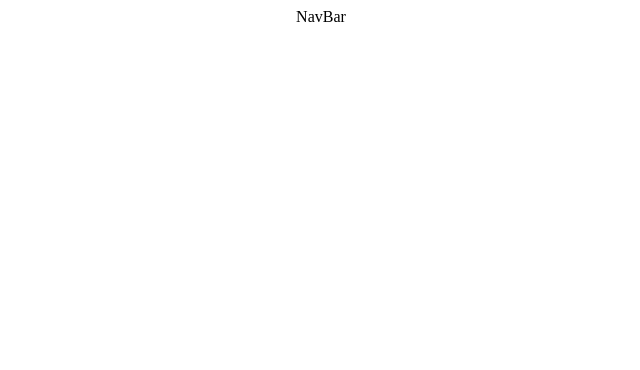
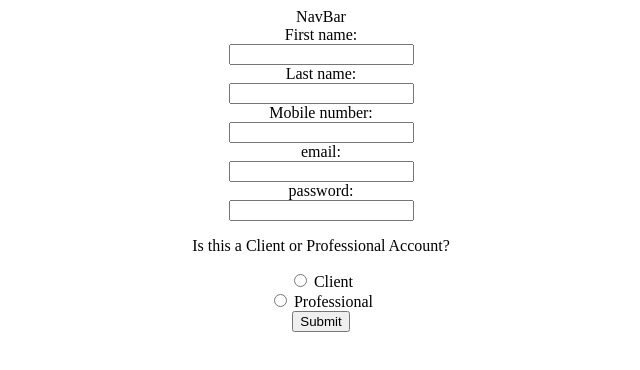
Before and after one commit to AaeAaeRon/barber-appt-app, a React (Create React App) app in the folder client/: page /signup in a window 1280 px wide. Shown: the top 370 px of the page, without its empty margins (319-959 px from the left). Built offline with nearby package versions, Linux system fonts and the light colour scheme.

Commit message:
react routes

```diff
--- a/client/package.json
+++ b/client/package.json
@@ -4,7 +4,9 @@
   "private": true,
   "dependencies": {
     "react": "^16.9.0",
+    "react-big-scheduler": "^0.2.7",
     "react-dom": "^16.9.0",
+    "react-router-dom": "^5.0.1",
     "react-scripts": "3.1.1"
   },
   "scripts": {
--- a/client/src/App.js
+++ b/client/src/App.js
@@ -1,13 +1,22 @@
 import React from 'react';
 import './App.css';
 import NavBar from './components/NavBar'
+import {BrowserRouter,Route} from 'react-router-dom'
+import SignUp from './components/SignUp'
 
-function App() {
-  return (
-    <div className="App">
-      <NavBar />
-    </div>
-  )
+
+class App extends React.Component{
+  render(){
+    return (
+      <BrowserRouter>
+      <div className="App">
+        <NavBar />
+        <Route path='/signup' render={(routerProps)=> <SignUp {...routerProps}/>}/>
+      </div>
+       </BrowserRouter>
+    )
+
+  }
 }
 
 export default App;
--- a/client/src/components/SignUp.js
+++ b/client/src/components/SignUp.js
@@ -1,10 +1,32 @@
 import React from 'react';
+// import {BrowserRouter,Route} from 'react-router-dom'
 
 export default class SignUp extends React.Component{
     render(){
         return(
             <div>
+                <form action="/action_page.php">
+                    First name:<br/>
+                    <input type="text" name="first_name" />
+                    <br/>
+                    Last name:<br/>
+                    <input type="text" name="last_name" />
+                    <br/>
+                    Mobile number:<br/>
+                    <input type="tel" name="mobile_num" />
+                    <br/>
+                    email:<br/>
+                    <input type="text" name="email" />
+                    <br/>
+                    password:<br/>
+                    <input type="password" name="password"/>
+                    <br/>
 
+                    <p>Is this a Client or Professional Account?</p>
+                    <input type="radio" name="client" /> Client<br/>
+                    <input type="radio" name="prof" /> Professional<br/>
+                    <input type="submit" value="Submit"/>
+                </form>
             </div>
         )
     }
```
Also changed, not shown: client/src/components/Scheduler.js (added, +16 -0 lines), 1 other file (tests, documents, lock files or other folders).
